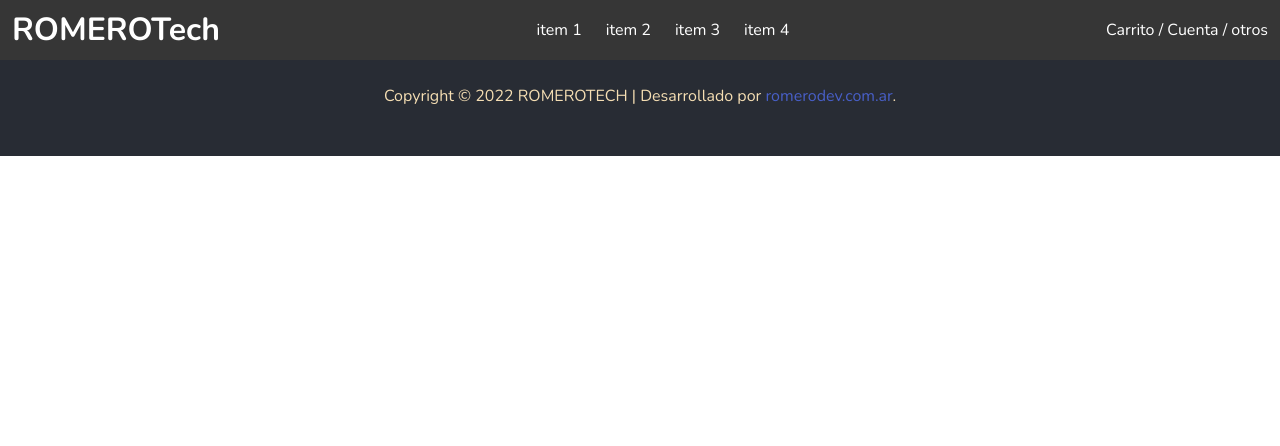
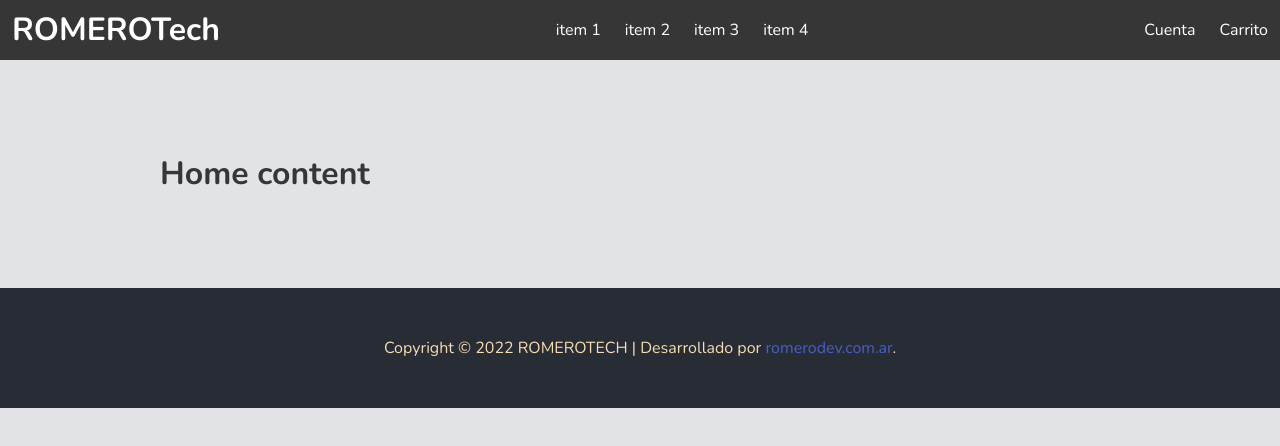
Before and after one commit to romemarce/reactjs-marcelo-romero, a React (Create React App) app: page / in a window 1280 px wide. Shown: the top 446 px of the page. Built offline with nearby package versions, Linux system fonts and the light colour scheme.

Commit message:
romerotech-romero

```diff
--- a/src/assets/css/index.css
+++ b/src/assets/css/index.css
@@ -1,10 +1,13 @@
 @import url('https://fonts.googleapis.com/css2?family=Nunito:wght@300;400;500;700&display=swap');
+
+html {
+  background-color: #e1e3e6;
+}
 
 body {
   margin: 0;
   padding: 0;
   font-family: "Nunito";
-  background-color: #3b3f48;
 }
 
 header,
--- a/src/components/Header/Categories.js
+++ b/src/components/Header/Categories.js
@@ -1,17 +1,17 @@
 const Categories = ({ items }) => {
 
   return (
-    <>
+    <section className="navbar-end">
       {
         items && items.map((e, k) => {
           return (
-            <a className="navbar-item" href="#" key={k}>
+            <a className="navbar-item" key={k}>
               {e.name}
             </a>
           )
         })
       }
-    </>
+    </section>
   )
 }
 export default Categories
--- /dev/null
+++ b/src/components/Header/Controls.js
@@ -0,0 +1,13 @@
+const Controls = () => {
+  return (
+    <section className="navbar-end">
+      <a className="navbar-item">
+        Cuenta
+      </a>
+      <a className="navbar-item">
+        Carrito
+      </a>
+    </section>
+  )
+}
+export default Controls
--- a/src/components/Header/NavBar.js
+++ b/src/components/Header/NavBar.js
@@ -1,4 +1,5 @@
 import Categories from "./Categories"
+import Controls from "./Controls"
 
 const NavBar = () => {
   const listCategories = [
@@ -13,15 +14,8 @@ const NavBar = () => {
         <h1 className="title p-3">ROMEROTech</h1>
       </section>
       <section className="navbar-menu">
-        <div className="navbar-end">
-          <Categories items={listCategories} />
-
-        </div>
-        <div className="navbar-end">
-          <a className="navbar-item" href="#">
-            Carrito / Cuenta / otros
-          </a>
-        </div>
+        <Categories items={listCategories} />
+        <Controls />
       </section>
     </nav>
   )
--- a/src/components/pages/HomeContent.js
+++ b/src/components/pages/HomeContent.js
@@ -1,9 +1,15 @@
 const HomeContent = () => {
   return (
-    <main className="container is-fluid">
+    <main className="container">
       <section className="columns is-multiline is-mobile">
-        <div className="columns is-12">
-          HomeContent
+        <div className="column is-12">
+          <section class="section">
+            <div class="hero-body">
+              <p class="title">
+                Home content
+              </p>
+            </div>
+          </section>
         </div>
       </section>
     </main>
```
